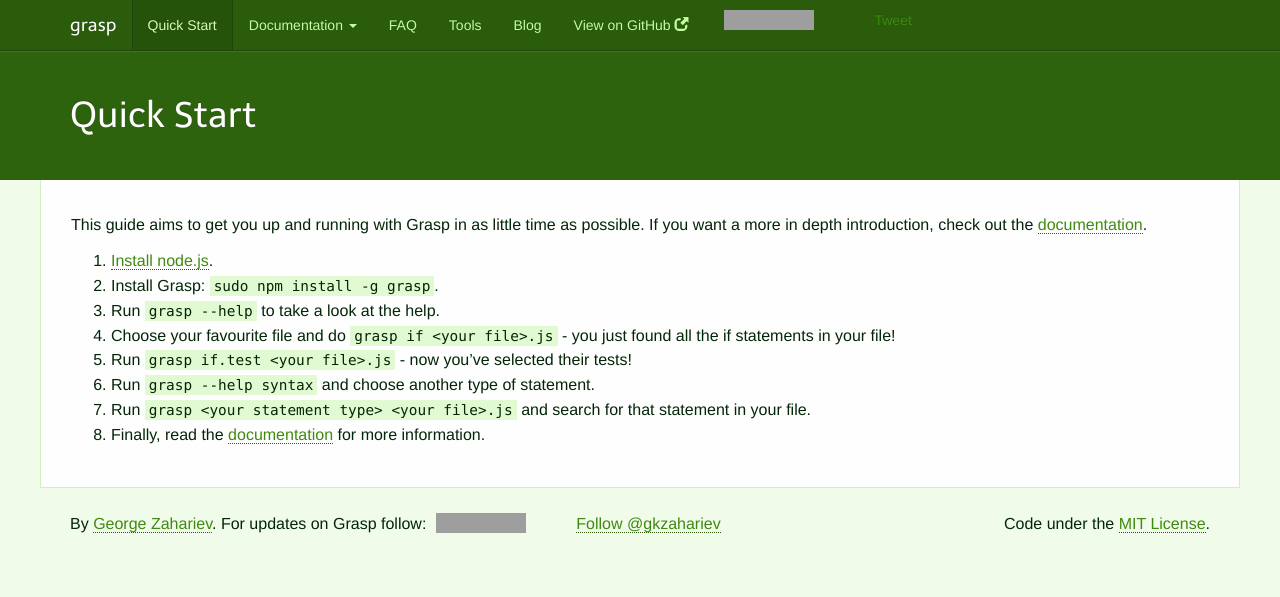
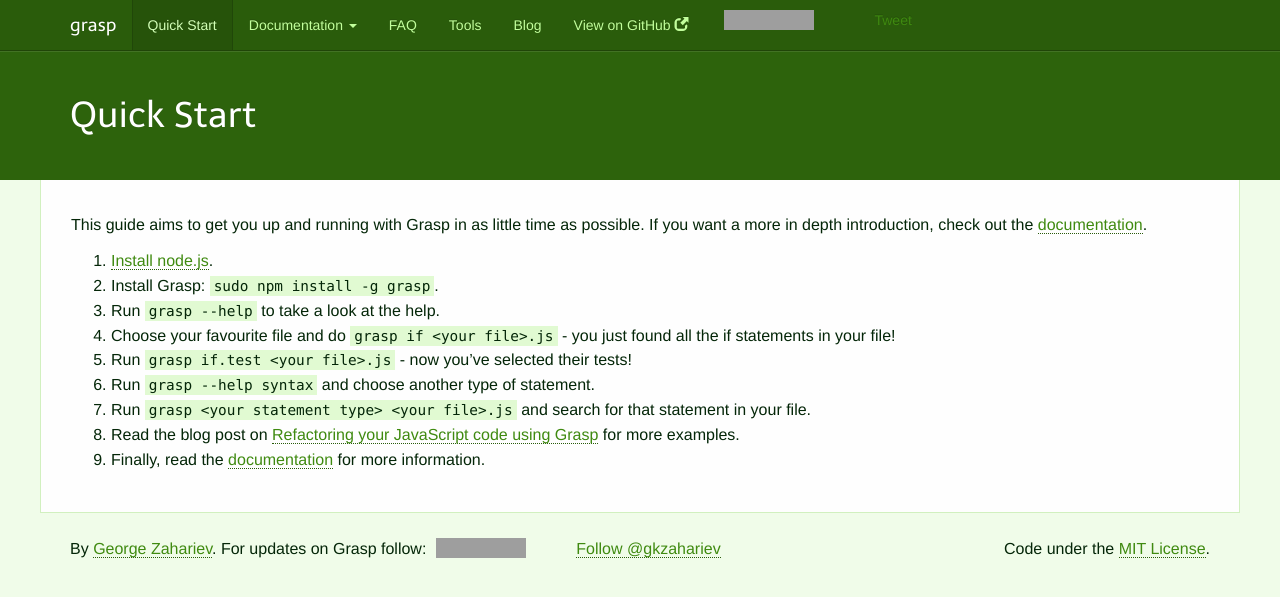
Before and after one commit to gkz/grasp, a Jekyll site: the page built from quick-start.md, in a window 1280 px wide, cut to the strip 0-597 px from the top of the page. Built offline with Jekyll 4.4.1, drawn with Linux system fonts in a browser that asks for light colours; comment, search, counter and statistics services are not loaded; grey boxes are pictures that could not be loaded.

Commit message:
add link to blog post on quickstart page

```diff
--- a/quick-start.md
+++ b/quick-start.md
@@ -5,7 +5,7 @@
 base_url: ..
 ---
 
-This guide aims to get you up and running with Grasp in as little time as possible. If you want a more in depth introduction, check out the [documentation](../docs).
+This guide aims to get you up and running with Grasp in as little time as possible. If you want a more in depth introduction, check out the [documentation]({{ page.base_url }}/docs).
 
 1. [Install node.js](http://nodejs.org/download/).
 1. Install Grasp: `sudo npm install -g grasp`.
@@ -14,4 +14,5 @@
 1. Run `grasp if.test <your file>.js` - now you've selected their tests!
 1. Run `grasp --help syntax` and choose another type of statement.
 1. Run `grasp <your statement type> <your file>.js` and search for that statement in your file.
-1. Finally, read the [documentation](../docs) for more information.
+1. Read the blog post on [Refactoring your JavaScript code using Grasp]({{ page.base_url }}/blog/2014/01/07/refactoring-javascript-with-grasp/) for more examples.
+1. Finally, read the [documentation]({{ page.base_url }}/docs) for more information.
```
